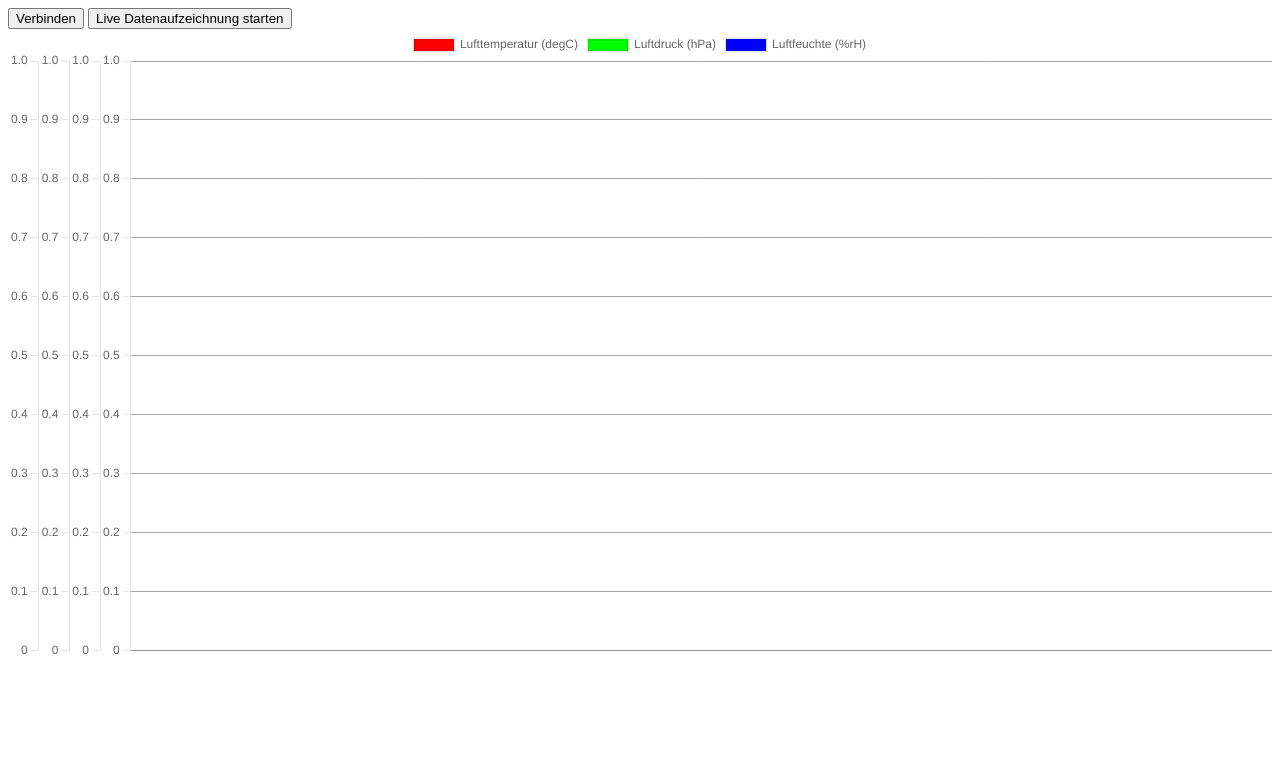
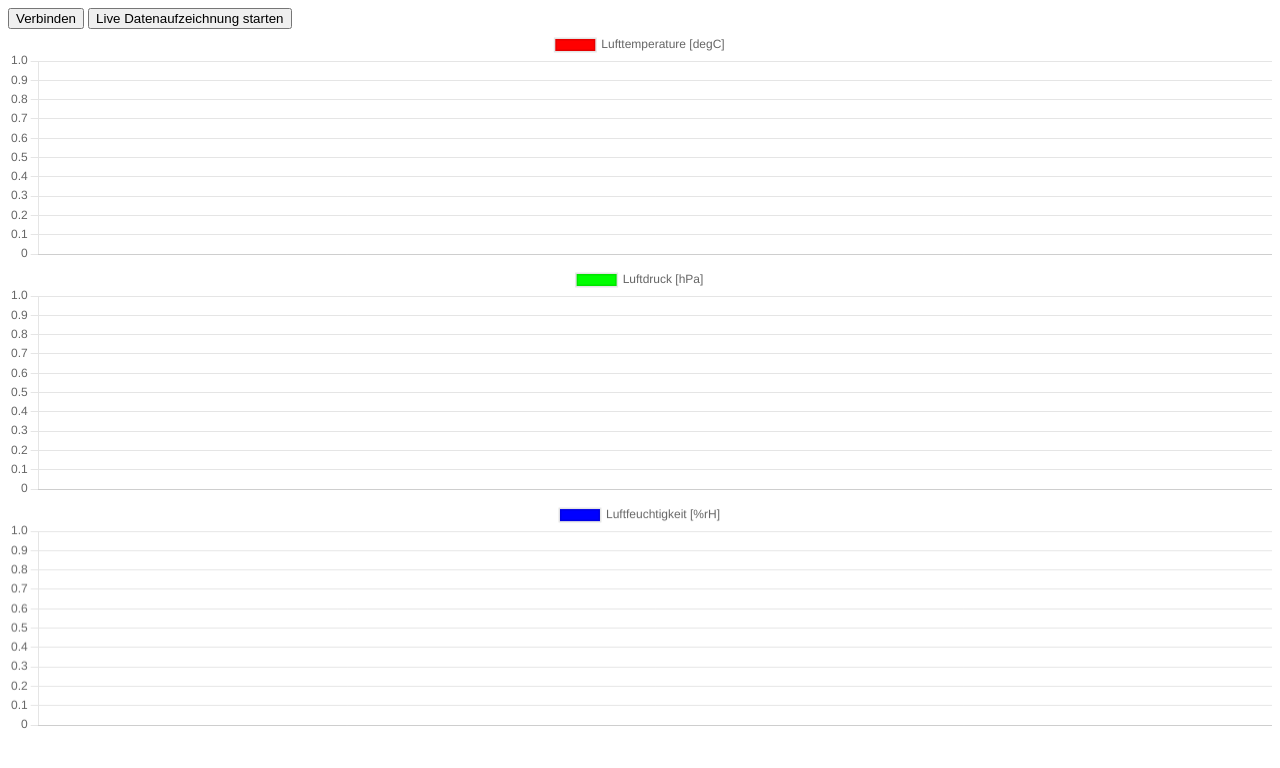
Before and after one commit to thecherry94/Schneesensor, a plain HTML site: page web/index.html in a window 1280 px wide. Drawn offline with Linux system fonts and the light colour scheme.

Commit message:
Web BLE
- Added css
- Added multiple charts

```diff
--- a/web/ble.js
+++ b/web/ble.js
@@ -15,8 +15,14 @@ var m_data_buf = "";
 
 
 
-var m_chart;
-var m_ctx;
+//var m_chart;
+var m_ctx_air_temperature;
+var m_ctx_air_pressure;
+var m_ctx_air_humidity;
+
+var m_chart_air_temperature;
+var m_chart_air_pressure;
+var m_chart_air_humidity;
 
 
 function toggle_connection() {
@@ -210,7 +216,15 @@ function toggle_continuous() {
 
 
 function on_load() {
-    m_ctx = document.getElementById("test_chart").getContext("2d");
+    m_ctx_air_temperature = document.getElementById("chart-air-temperature").getContext("2d");
+    m_ctx_air_pressure = document.getElementById("chart-air-pressure").getContext("2d");
+    m_ctx_air_humidity = document.getElementById("chart-air-humidity").getContext("2d");
+
+    m_chart_air_temperature = create_simple_line_chart(m_ctx_air_temperature, "Lufttemperature [degC]", 'rgb(255, 0, 0)');
+    m_chart_air_pressure = create_simple_line_chart(m_ctx_air_pressure, "Luftdruck [hPa]", 'rgb(0, 255, 0)');
+    m_chart_air_humidity = create_simple_line_chart(m_ctx_air_humidity, "Luftfeuchtigkeit [%rH]", 'rgb(0, 0, 255)');
+
+    /*
     m_chart = new Chart(m_ctx, {
         type: 'line',
         data: {
@@ -254,12 +268,42 @@ function on_load() {
             }
         }
     });
+    */
+}
+
+function create_simple_line_chart(_ctx, _label, _line_color) {
+    var chart = new Chart(_ctx, {
+        type: 'line',
+        data: {
+            labels: [],
+            datasets: [
+                {
+                    label: _label,
+                    data: [],
+                    backgroundColor: _line_color
+                }
+            ]
+        },
+        options: {
+            responsive: true,
+            maintainAspectRatio: false
+        }
+    });
+
+    return chart;
 }
 
 function chart_add_data(chart, label, data) {
     chart.data.labels.push(label);
-    for (var i = 0; i < chart.data.datasets.length; i++)
-        chart.data.datasets[i].data.push(data[i]);
+
+    if(chart.data.datasets.length > 1)
+        for (var i = 0; i < chart.data.datasets.length; i++)
+            chart.data.datasets[i].data.push(data[i]);
+    else if (data.length != null)
+        chart.data.datasets[0].data.push(data);
+    else
+        console.error("chart_add_data: Parameter mismatch");
+
     chart.update();
 }
 
--- a/web/index.html
+++ b/web/index.html
@@ -3,6 +3,7 @@
         <title>Schneesensor Web GUI</title>
         <script src="chart.min.js"></script>
         <script src="ble.js"></script>
+        <link rel="stylesheet" href="style.css">
     </head>
 
     <body onload="on_load()">
@@ -10,6 +11,8 @@
             <button id="test" onclick="toggle_connection()">Verbinden</button>
             <button id="continuous" onclick="toggle_continuous()">Live Datenaufzeichnung starten</button>
         </div>
-        <div style="width: 100%; height: 50%"><canvas id="test_chart"></canvas></div>
+        <div><canvas id="chart-air-temperature" class="simple-chart"></canvas></div>
+        <div><canvas id="chart-air-pressure" class="simple-chart"></canvas></div>
+        <div><canvas id="chart-air-humidity" class="simple-chart"></canvas></div>
     </body>
 </html>
--- /dev/null
+++ b/web/style.css
@@ -0,0 +1,4 @@
+.simple-chart {
+    width: 100%;
+    height: 30%;
+};
```
